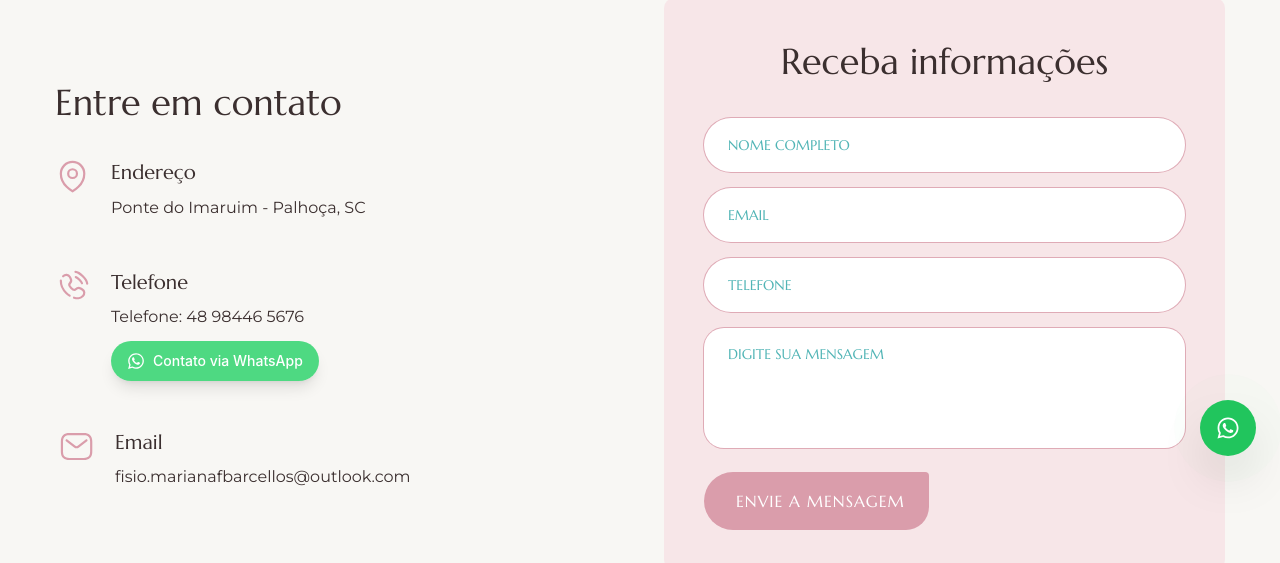
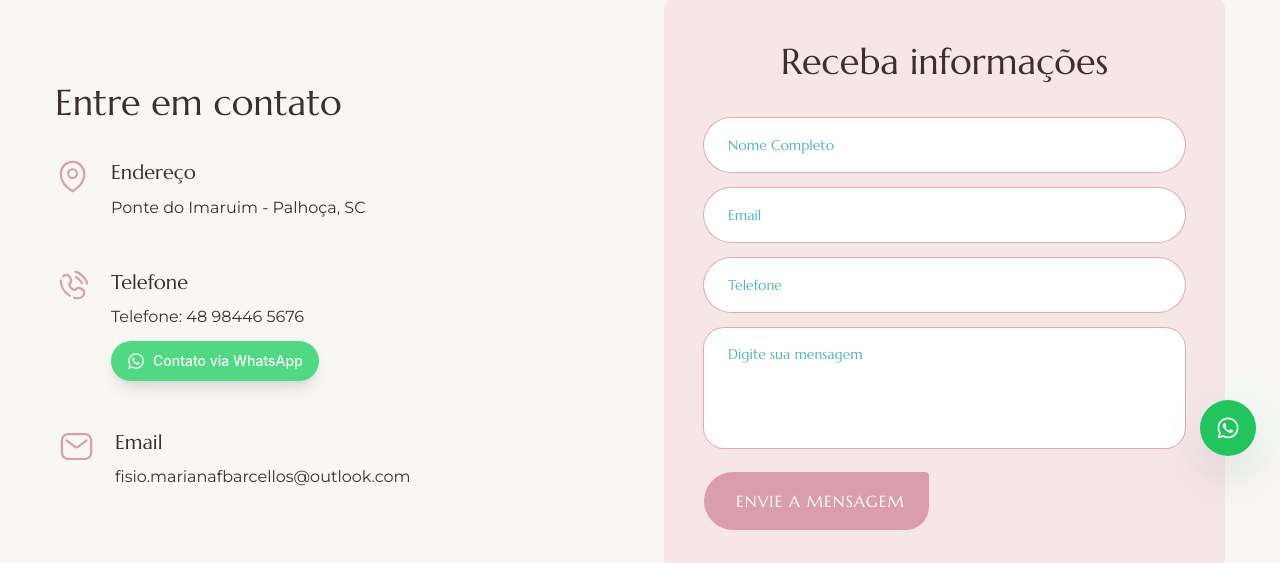
Before and after one commit to juniorpinhodev/mariana_barcellos, a Next.js app: page /contato in a window 1280 px wide. Shown: the part 280-843 px from the top of the page. Built offline with nearby package versions, Linux system fonts and the light colour scheme; no server answers.

Commit message:
style: 💄 Retira UpCase da font do form

```diff
--- a/app/globals.css
+++ b/app/globals.css
@@ -51,5 +51,5 @@
 
 .input,
 .textarea {
-  @apply outline-none ring-1 ring-accent/80 focus:ring-1 focus:ring-accent font-primary text-sm uppercase placeholder:text-primary text-primary;
+  @apply outline-none ring-1 ring-accent/80 focus:ring-1 focus:ring-accent font-primary text-sm placeholder:text-primary text-primary;
 }
--- a/components/Form.jsx
+++ b/components/Form.jsx
@@ -167,7 +167,7 @@ const Form = () => {
           className="btn self-start"
           disabled={isSubmitting}
         >
-            {isSubmitting ? 'Enviando...' : 'Envie a mensagem'}
+            {isSubmitting ? 'Enviando... Aguarde' : 'Envie a mensagem'}
         </button>
     </form>
   )
```
